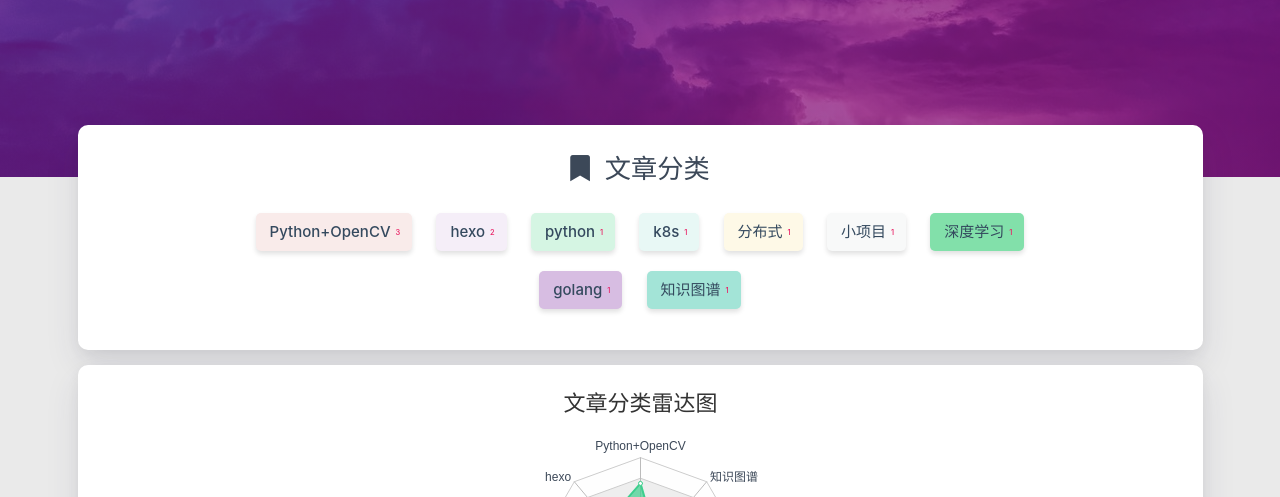
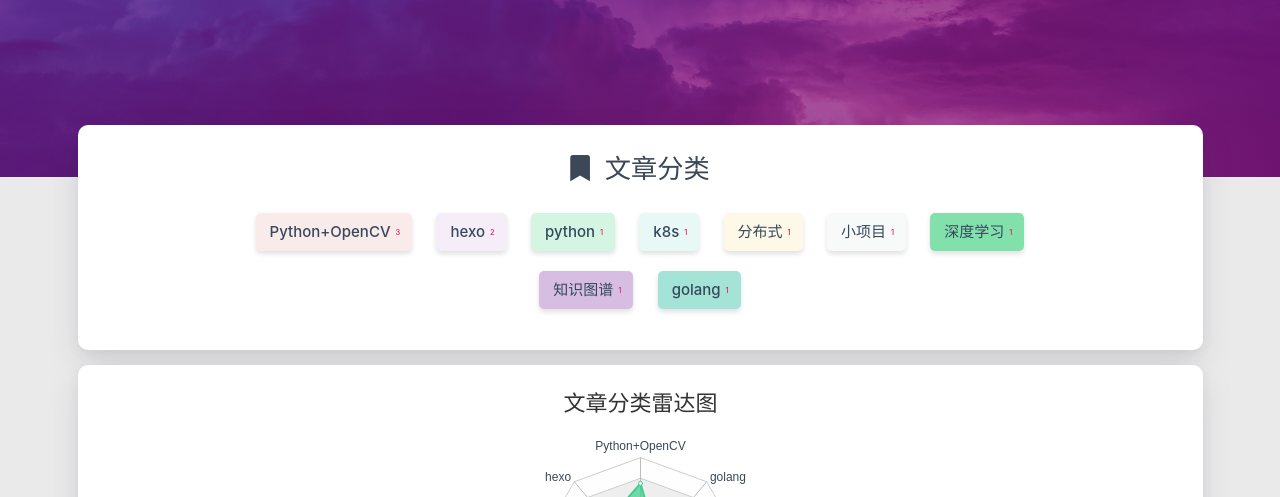
Before and after one commit to xswwhy/xswwhy.github.io, a plain HTML site: page categories/index.html in a window 1280 px wide. Shown: the part 303-800 px from the top of the page. Drawn offline with nearby package versions, Linux system fonts and the light colour scheme; some packages are replaced by stand-ins of ours; no server answers; a script that the page names is missing.

Commit message:
Site updated: 2022-02-08 10:38:38

```diff
--- a/categories/index.html
+++ b/categories/index.html
@@ -428,19 +428,19 @@
                 </a>
 
 
-                <a href="/categories/golang/" title="golang: 1">
+                <a href="/categories/%E7%9F%A5%E8%AF%86%E5%9B%BE%E8%B0%B1/" title="知识图谱: 1">
                     <span class="chip center-align waves-effect waves-light
                              chip-default "
-                            style="background-color: #D7BDE2;">golang
+                            style="background-color: #D7BDE2;">知识图谱
                         <span class="tag-length">1</span>
                     </span>
                 </a>
 
 
-                <a href="/categories/%E7%9F%A5%E8%AF%86%E5%9B%BE%E8%B0%B1/" title="知识图谱: 1">
+                <a href="/categories/golang/" title="golang: 1">
                     <span class="chip center-align waves-effect waves-light
                              chip-default "
-                            style="background-color: #A3E4D7;">知识图谱
+                            style="background-color: #A3E4D7;">golang
                         <span class="tag-length">1</span>
                     </span>
                 </a>
@@ -488,7 +488,7 @@
                     color: '#3C4858'
                 }
             },
-            indicator: [{"name":"Python+OpenCV","max":4},{"name":"hexo","max":4},{"name":"python","max":4},{"name":"k8s","max":4},{"name":"分布式","max":4},{"name":"小项目","max":4},{"name":"深度学习","max":4},{"name":"golang","max":4},{"name":"知识图谱","max":4}],
+            indicator: [{"name":"Python+OpenCV","max":4},{"name":"hexo","max":4},{"name":"python","max":4},{"name":"k8s","max":4},{"name":"分布式","max":4},{"name":"小项目","max":4},{"name":"深度学习","max":4},{"name":"知识图谱","max":4},{"name":"golang","max":4}],
             nameGap: 5,
             center: ['50%','55%'],
             radius: '66%'
```
Also changed, not shown: 2021/12/14/Python-OpenCV-三-特征检测/index.html (+1 -1 lines), about/index.html (+1 -1 lines), categories/Python-OpenCV/index.html (+4 -4 lines), categories/golang/index.html (+6 -6 lines), categories/hexo/index.html (+4 -4 lines), categories/k8s/index.html (+4 -4 lines), categories/python/index.html (+4 -4 lines), categories/分布式/index.html (+4 -4 lines), categories/小项目/index.html (+4 -4 lines), categories/深度学习/index.html (+4 -4 lines), categories/知识图谱/index.html (+6 -6 lines).
